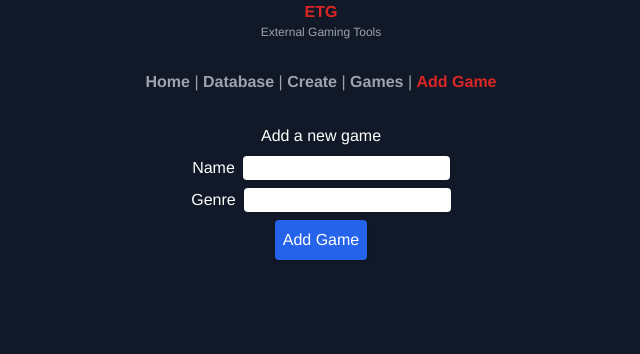
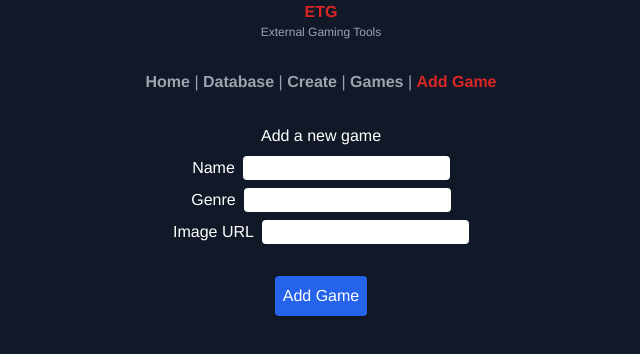
Before and after one commit to lundregan/third-party-tools, a Vue app in the folder client/: page /#/games/add in a window 1280 px wide. Shown: the top 354 px of the page, without its empty margins (319-959 px from the left). Built offline with nearby package versions, Linux system fonts and the light colour scheme.

Commit message:
added image URL to creating game entries

```diff
--- a/client/src/views/games/add.vue
+++ b/client/src/views/games/add.vue
@@ -10,8 +10,12 @@
       <label for="">Genre</label>
       <input type="text" v-model="genre" class="rounded ml-2 text-black">
     </div>
+    <div>
+      <label for="">Image URL</label>
+      <input type="text" v-model="imageURL" class="rounded ml-2 text-black">
+    </div>
 
-    <button class="bg-blue-600 p-2 rounded shadow" @click="addNewGame()">Add Game</button>
+    <button class="bg-blue-600 p-2 rounded shadow mt-8" @click="addNewGame()">Add Game</button>
   </div>
 </template>
 
@@ -22,18 +26,20 @@ export default {
   data () {
     return {
       name: '',
-      genre: ''
+      genre: '',
+      imageURL: ''
     }
   },
   methods: {
     isInputFilled: function () {
-      return this.name != '' && this.genre != '' ? true : false
+      return this.name != '' && this.genre != '' && this.imageURL != '' ? true : false
     },
     addNewGame: function () {
       if(this.isInputFilled()){
         GameService.createGame({
           name: this.name,
-          genre: this.genre
+          genre: this.genre,
+          imageURL: this.imageURL
         })
       }else{
         console.log('Inputs not filled')
```
